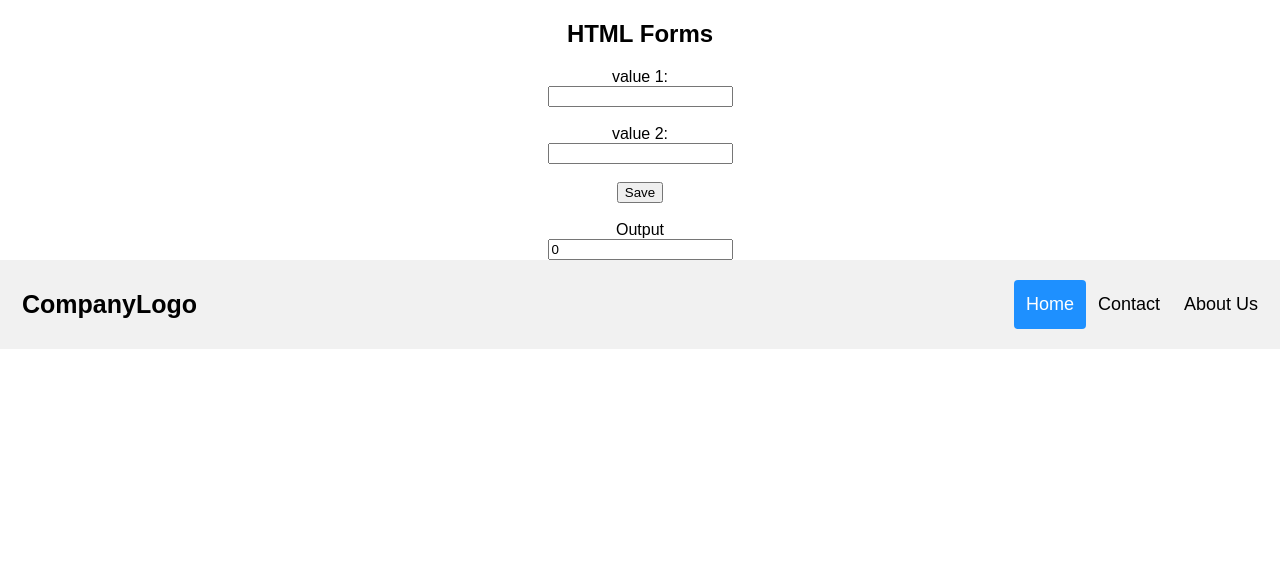
After one commit to raofaisalmaqbool/self_practice, a Django app: page /contact_us/ in a window 1280 px wide. The commit adds this page. Shown: the top 569 px of the page. Run offline with Django 3.2, Linux system fonts and the light colour scheme.

Commit message:
25 Implement a Form with Get Method take input and print output

```diff
--- a/myapp/views.py
+++ b/myapp/views.py
@@ -5,7 +5,7 @@ from django.shortcuts import render, redirect, HttpResponse
 
 def index(request):
     data = {
-        'heading0' : 'helow yahan djnago sy data html page pr ha raha ha',
+        'heading0': 'helow yahan djnago sy data html page pr ha raha ha',
         'clist': ['php', 'java', 'python', 'djanago'],
         'students': [
             {'name': 'ali', 'phone': '789475987'},
@@ -34,3 +34,18 @@ def base(request):
 
 def about_us(request):
     return render(request, "about_us.html")
+
+
+def contact_us(request):             #form sy data lana or osko print krwana secreen pr
+    finalans=0
+    try:
+        #n1 = int(request.GET['num1'])
+        #n2 = int(request.GET['num2'])
+
+        n1 = int(request.GET.get('num1'))
+        n2 = int(request.GET.get('num2'))
+
+        finalans= n1+n2
+    except:
+        pass
+    return render(request, "contact_us.html", {'output':finalans})
--- a/self_practice/urls.py
+++ b/self_practice/urls.py
@@ -22,6 +22,7 @@ urlpatterns = [
     path('home/', views.home, name='home'),
     path('courses/', views.courses, name='courses'),
     path('index/', views.index, name='index'),
+    path('contact_us/', views.contact_us, name='contact_us'),
     path('about_us/', views.about_us, name='about_us'),
     path('', views.base, name='base'),
     path('courses/<productid>', views.coursedetails, name='coursedetails'),
--- /dev/null
+++ b/templates/contact_us.html
@@ -0,0 +1,18 @@
+
+{% extends 'base.html' %}
+{% block content %}
+<center>
+<h2>HTML Forms</h2>
+
+<form>
+  <label for="">value 1:</label><br>
+  <input type="text" name="num1"><br><br>
+  <label for="">value 2:</label><br>
+  <input type="text" name="num2"><br><br>
+
+  <button type="submit"> Save </button><br><br>
+
+  <label for="">Output</label><br>
+  <input type="text" value="{{output}}">
+</form></center>
+{% endblock %}
--- a/templates/includes/header.html
+++ b/templates/includes/header.html
@@ -65,7 +65,7 @@ body {
   <a href="#default" class="logo">CompanyLogo</a>
   <div class="header-right">
     <a class="active" href="#home">Home</a>
-    <a href="#contact">Contact</a>
+    <a href="{% url 'contact_us' %}">Contact</a>
     <a href="{% url 'about_us' %}">About Us</a>
   </div>
 </div>
```
